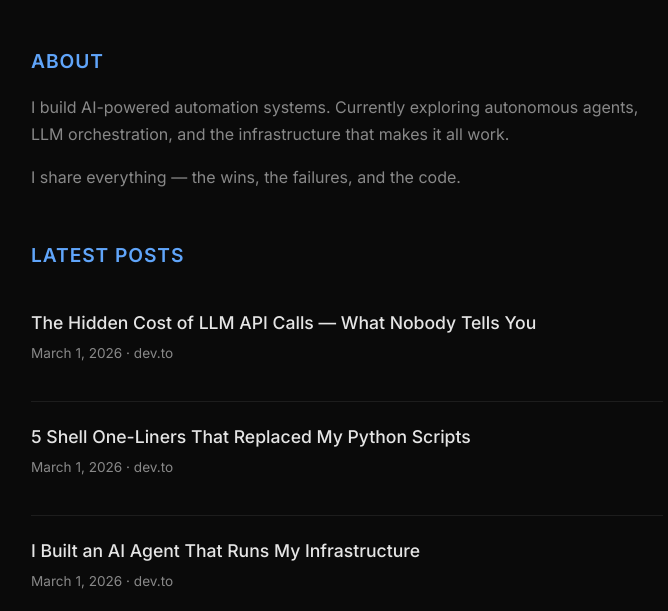
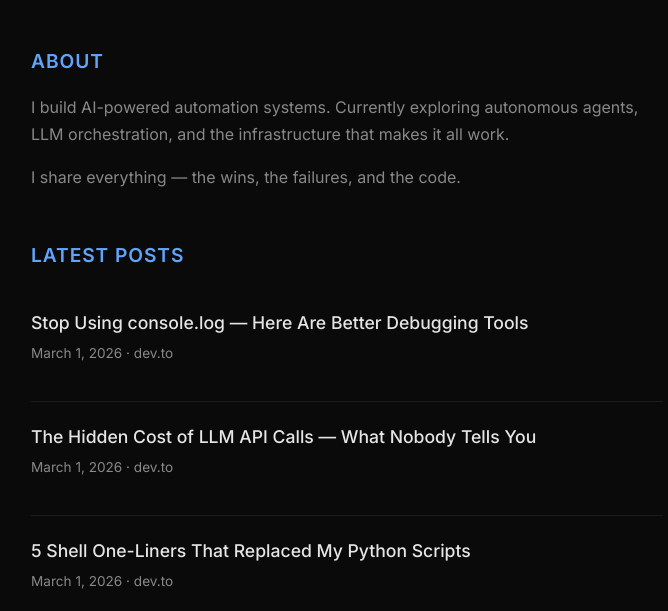
Before and after one commit to kaiwave7/kaiwave7.github.io, a plain HTML site: page index.html in a window 1280 px wide. Shown: the part 189-800 px from the top of the page, without its empty margins (293-961 px from the left). Drawn offline with Linux system fonts and the light colour scheme.

Commit message:
Add fourth post: Stop Using console.log

```diff
--- a/index.html
+++ b/index.html
@@ -121,6 +121,10 @@
     <div class="section">
       <h2>Latest Posts</h2>
       <div class="post">
+        <h3><a href="https://dev.to/kainorden/stop-using-consolelog-here-are-better-debugging-tools-21d0">Stop Using console.log — Here Are Better Debugging Tools</a></h3>
+        <p class="meta">March 1, 2026 · dev.to</p>
+      </div>
+      <div class="post">
         <h3><a href="https://dev.to/kainorden/the-hidden-cost-of-llm-api-calls-what-nobody-tells-you-921">The Hidden Cost of LLM API Calls — What Nobody Tells You</a></h3>
         <p class="meta">March 1, 2026 · dev.to</p>
       </div>
```
